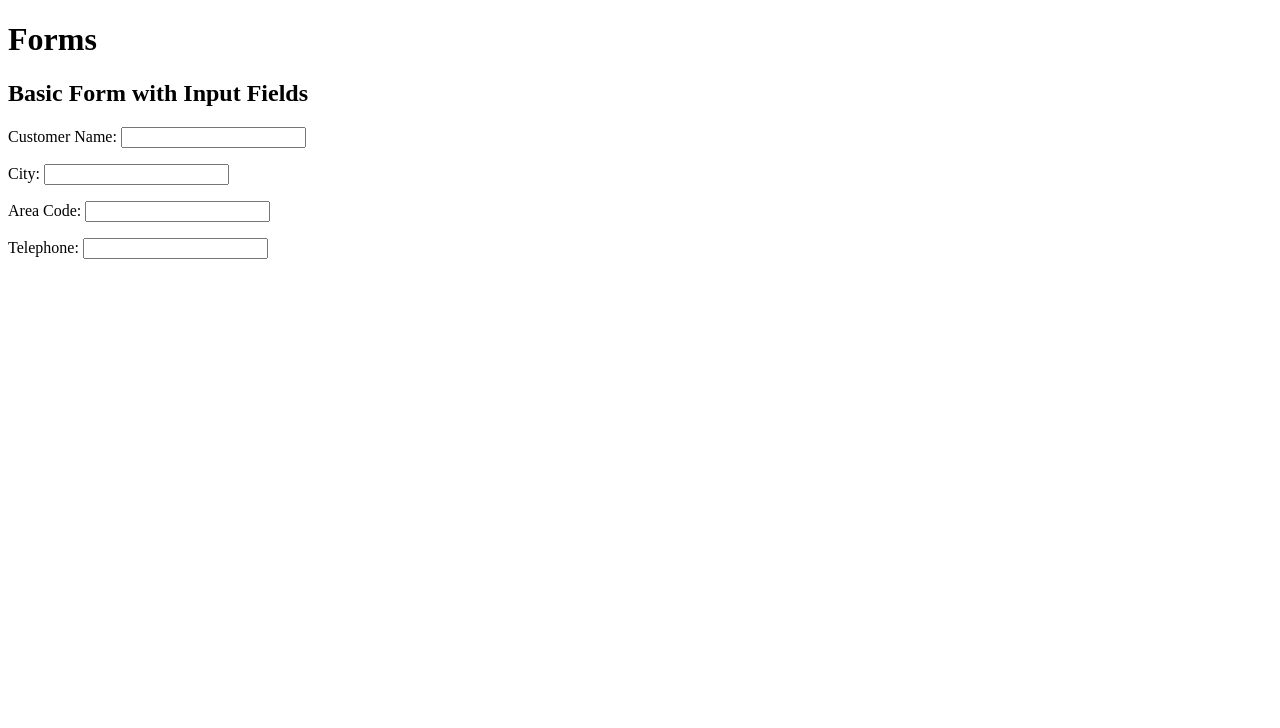
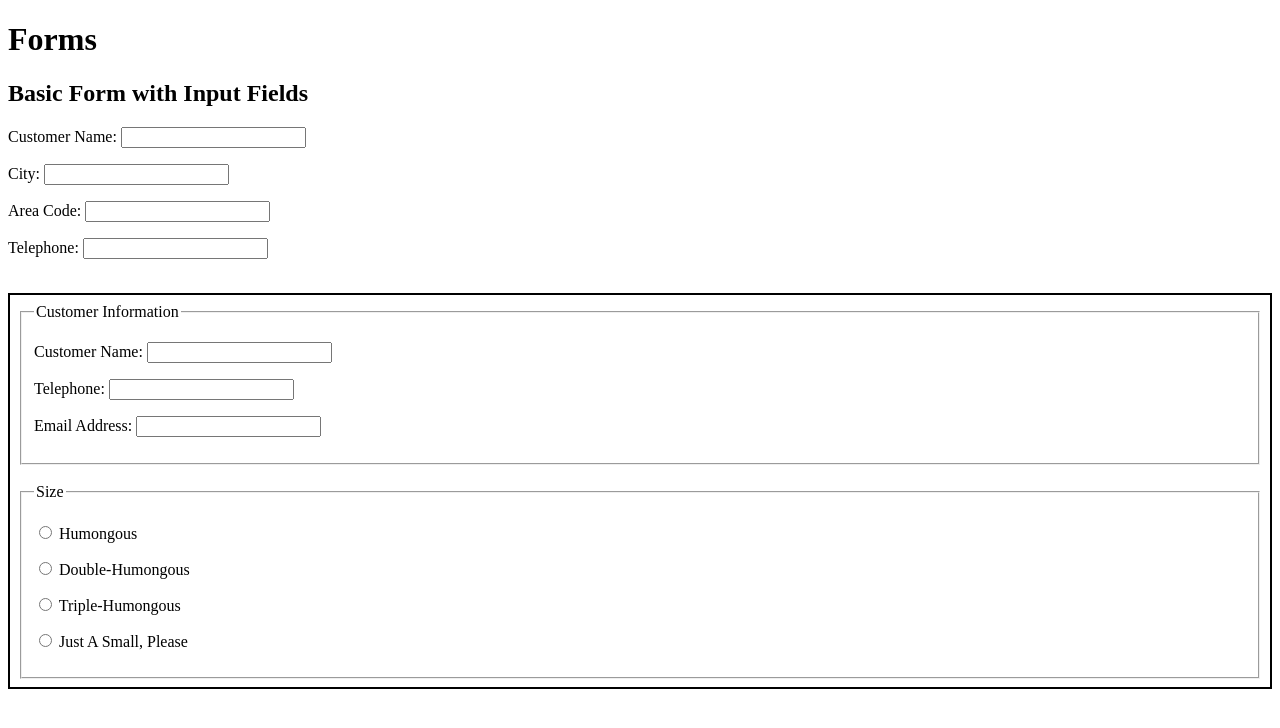
Before and after one commit to foxowlmoon/GitFundementals, a plain HTML site: page HTMLCSSPreWork/1-HTML-BASICS/09-forms.html in a window 1280 px wide. Drawn offline with Linux system fonts and the light colour scheme.

Commit message:
patrial forms

```diff
--- a/HTMLCSSPreWork/1-HTML-BASICS/09-forms.html
+++ b/HTMLCSSPreWork/1-HTML-BASICS/09-forms.html
@@ -26,5 +26,60 @@
             </p>
         </form>
     </div>
+
+    <br />
+    <div style="border: solid 2px black; padding: .5rem;">
+    <form>
+        <fieldset>
+            <legend>Customer Information</legend>
+            <p>
+                <lable>
+                    Customer Name:
+                    <input name="name" />
+                </lable>
+            </p>
+            <p>
+                <label>
+                    Telephone:
+                    <input type="tel" name="tel" />
+                </label>
+            </p>
+            <p>
+                <label>
+                    Email Address:
+                    <input type="email" name="email" />
+                </label>
+            </p>
+        </fieldset>
+    </form>
+    <br />
+    <fieldset>
+        <legend>Size</legend>
+        <p>
+            <input type="radio" name="size"
+            id="size0" value="size0" />
+            <label for="size0">Humongous</label>
+                    </p>
+        <p>
+            <input type="radio" name="size"
+            id="size1" value="size1" />
+            <label for="size1">Double-Humongous</label>
+        </p>
+        <p>
+            <input type="radio" name="size"
+            id="size2" value="size2" />
+            <label for="size2">Triple-Humongous</label>
+        </p>
+        <p>
+            <input type="radio" name="size"
+            id="size3" value="size3"/>
+            <label for="size3">Just A Small, Please</label>
+        </p>
+
+
+
+
+    </fieldset>
+</div>
 </body>
 </html>
```
